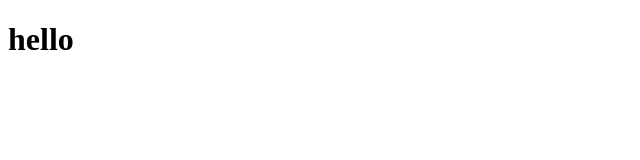
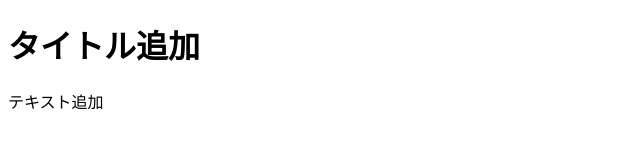
Before and after one commit to shiraiwa31-creator/gs_git_sample, a plain HTML site: page index.html in a window 1280 px wide. Shown: the whole page, without its empty margins (0-640 px from the left). Drawn offline with Linux system fonts and the light colour scheme.

Commit message:
文書追加

```diff
--- a/index.html
+++ b/index.html
@@ -6,6 +6,7 @@
     <title>Document</title>
 </head>
 <body>
-    <h1>hello</h1>
+    <h1>タイトル追加</h1>
+    <p>テキスト追加</p>
 </body>
 </html>
```
